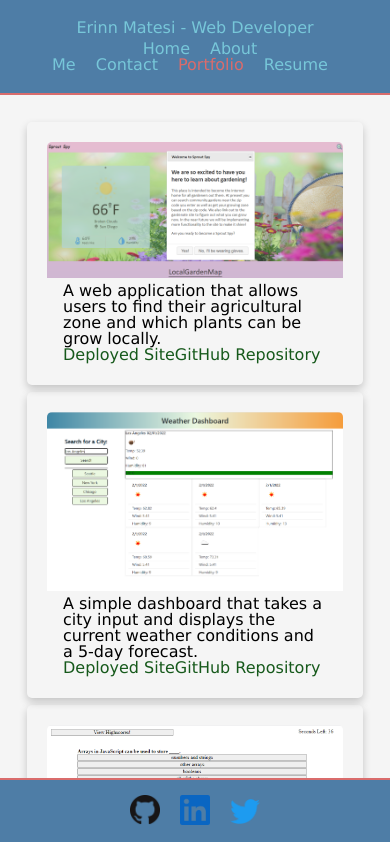
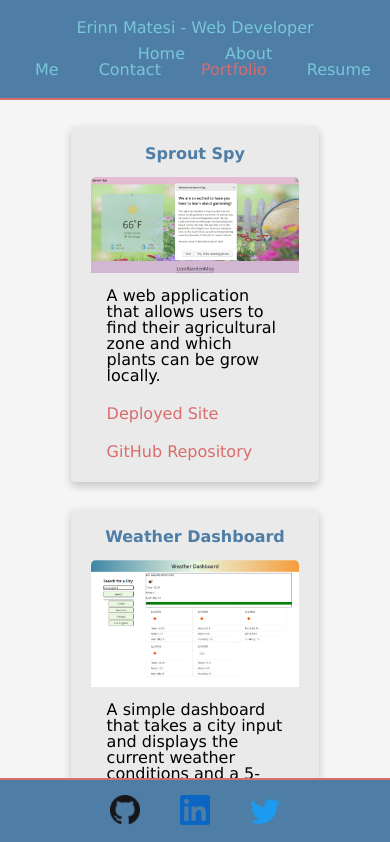
Before and after one commit to ErinnMatesi/React-Portfolio, a React (Create React App) app in the folder client/: page /portfolio in a window 390 px wide. Shown: the top 842 px of the page. Built offline with nearby package versions, Linux system fonts and the light colour scheme.

Commit message:
project card styling updated with media queries

```diff
--- a/client/public/css/style.css
+++ b/client/public/css/style.css
@@ -84,11 +84,6 @@ body {
     background-color: whitesmoke;
 }
 
-main {
-    margin: 72px 0 0 0;
-    display: block;
-}
-
 /* SECTION DETAILS */
 
 section {
@@ -107,9 +102,6 @@ section {
     justify-content: space-around;
     padding-top: 10px;
     row-gap: 10px;
-} */
-/* .container {
-    margin-top: 10%;
 } */
 
 .row>* {
@@ -145,18 +137,24 @@ h1 {
     /* padding-top: 15px;
 } */
 
-.projectCard {
-    margin: 2%;
-    /* border-bottom: var(--blue);
-    border-bottom-style: solid;
-    border-bottom-width: 2px;
+.cardContainer {
     display: flex;
     flex-direction: row;
     flex-wrap: wrap;
-    justify-content: space-evenly; */
+    justify-content: space-evenly;
+    row-gap: 15px;
+    column-gap: 10px;
+    width: 90vw;
+    margin: auto;
+}
+
+.projectCard {
+    margin: 2%;
     box-shadow: 0 4px 8px 0 rgba(0,0,0,0.2);
     transition: 0.3s;
     border-radius: 5px;
+    width: 25%;
+    background-color: rgb(234, 234, 234);
 }
 
 .projectCard:hover {
@@ -166,45 +164,28 @@ h1 {
 .projectImg {
     width: 100%;
     border-radius: 5px 5px 0 0;
+    margin-bottom: 10px;
 }
 
 .projectLinks {
-    /* background-color: var(--lightBlue);
     display: flex;
-    flex-direction: column; */
+    flex-direction: column;
+    row-gap: 3px;
     padding: 2px 16px;
 }
 
 .projectLinks a {
-    color: var(--darkGreen);
+    color: var(--coral);
 }
 
-/* image itself needs to have its width set, not parent element */
-/* .project1 a img {
-    width: 100%;
-    border: 10px solid var(--darkGreen);
+.projectLinks a:hover {
+    color: var(--green);
 }
 
-.prjImg {
-    width: 100%;
-    border: 10px solid var(--darkGreen);
-    height: 275px;
-} */
-
-
-h2 {
-    background-color: var(--darkGreen);
-    border-radius: 8px;
+h4 {
     text-align: center;
-    padding-right: auto;
-    padding-left: auto;
-    width: 35%;
-    line-height: 1.5;
-    font-size: 175%;
-    z-index: 2;
-    /* position set to absolute so I could place it inside image and not have it's space reserved in the flow of the page */
-    position: absolute;
-    right: 0;
+    margin-bottom: 15px;
+    color:var(--blue)
 }
 
 /* CONTACT SECTION DETAILS */
@@ -253,49 +234,45 @@ footer {
     padding-top: 15px;
 }
 
-@media screen and (max-width: 1200px) {
-    h2 {
-        font-size: 150%;
+@media screen and (max-width: 1270px) {
+    .projectCard {
+        width: 40%;
     }
 }
 
-@media screen and (max-width: 947px) {
+@media screen and (max-width: 1086px) {
     .header-wrap {
         flex-direction: column;
     }
-
-    .intro {
-        width: 100%;
-        text-align: center;
-    }
-
     nav {
         width: 100%;
         text-align: center;
     }
-
-    main {
-        margin: 88px 0 0 0;
-        padding-left: 20px;
-    }
-
-    li{
-        padding: 0 10px;
-    }
-
-    footer {
+    .intro {
         width: 100%;
+        text-align: center;
+        padding-bottom: 5px;
     }
 }
 
-@media screen and (max-width: 555px) {
-    h2 {
-        font-size: 100%;
+@media screen and (max-width: 880px) {
+    .projectCard {
+        width: 60%;
     }
 }
 
-/* @media screen and (max-width: 480px) {
-    .row {
-        flex-direction: column;
+@media screen and (max-width: 600px) {
+    .projectCard {
+        width: 70%;
     }
-} */
+}
+
+@media screen and (max-width: 595px) {
+   /* change nav to hamburger - maybe before this cutoff */
+}
+
+@media screen and (max-width: 555px) {
+    .projectCard {
+        width: 80%;
+    }
+}
--- a/client/src/components/Project.js
+++ b/client/src/components/Project.js
@@ -3,11 +3,13 @@ import React from 'react';
 export default function Project({ project }) {
   return (
     <section className="projectCard">
+      <h4><b>{project.title}</b></h4>
       <img className="projectImg" src={project.image} alt="screenshot of SproutSpy website" />
       <section className="projectLinks">
-        <h4><b>{project.name}</b></h4>
         <p>{project.description}</p>
+        <br></br>
         <a href={project.deployedLink} target="_blank">Deployed Site</a>
+        <br></br>
         <a href={project.githubLink} target="_blank">GitHub Repository</a>
       </section>
     </section>
```
